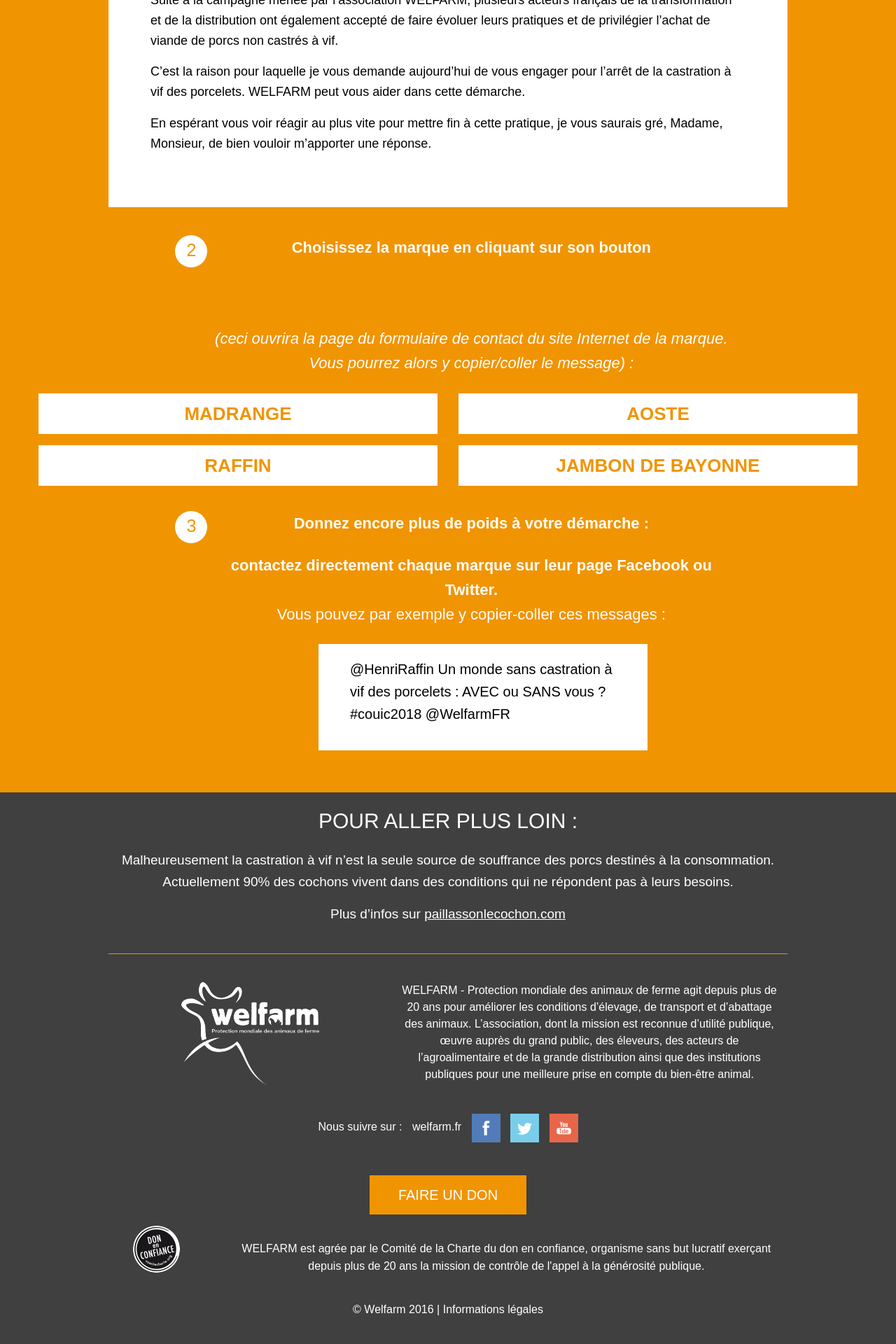
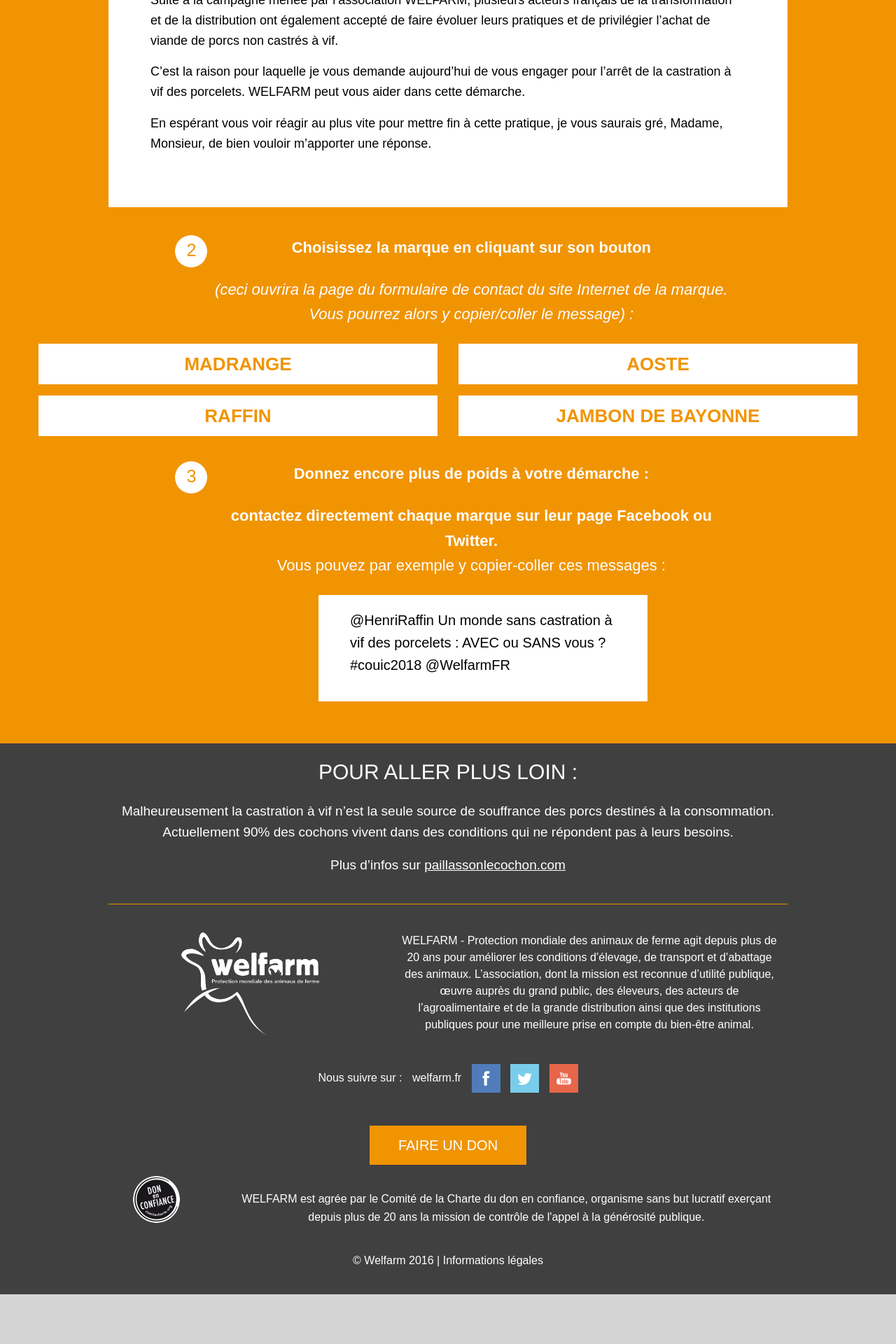
Before and after one commit to adfinitas-app/welfarm-petition, a Jekyll site: the page built from index.html, in a window 1280 px wide. Shown: the part 4114-6034 px from the top of the page at 70% size. Built offline with Jekyll 4.4.1, drawn with Linux system fonts in a browser that asks for light colours; comment, search, counter and statistics services are not loaded; after the commit the page ends 5963 px from its top, so only the background shows below that.

Commit message:
Updated '_includes/professionels.html' via CloudCannon

```diff
--- a/_includes/professionels.html
+++ b/_includes/professionels.html
@@ -60,7 +60,7 @@
 	</div>
 	<div class="medium-11 small-10 columns">
 	  <p class="legende-number-petition">
-	  Choisissez la marque en cliquant sur son bouton<br />
+	  Choisissez la marque en cliquant sur son bouton
 	  </p>
 	</div>
       </div>
@@ -68,8 +68,8 @@
         <div class="row medium-collapse">
       <div class="large-8 columns large-centered small-collapse">
 	<div class="medium-offset-1 medium-11 small-offset-2 small-10 columns">
-	  <p class="legende-number-petition"><br />
-	  <span class="italic nobold"><br>(ceci ouvrira la page du formulaire de contact du site Internet de la marque. Vous pourrez alors y copier/coller le message) :</span>
+	  <p class="legende-number-petition">
+	  <span class="italic nobold">(ceci ouvrira la page du formulaire de contact du site Internet de la marque. Vous pourrez alors y copier/coller le message) :</span>
 	  </p>
 	</div>
       </div>
```
